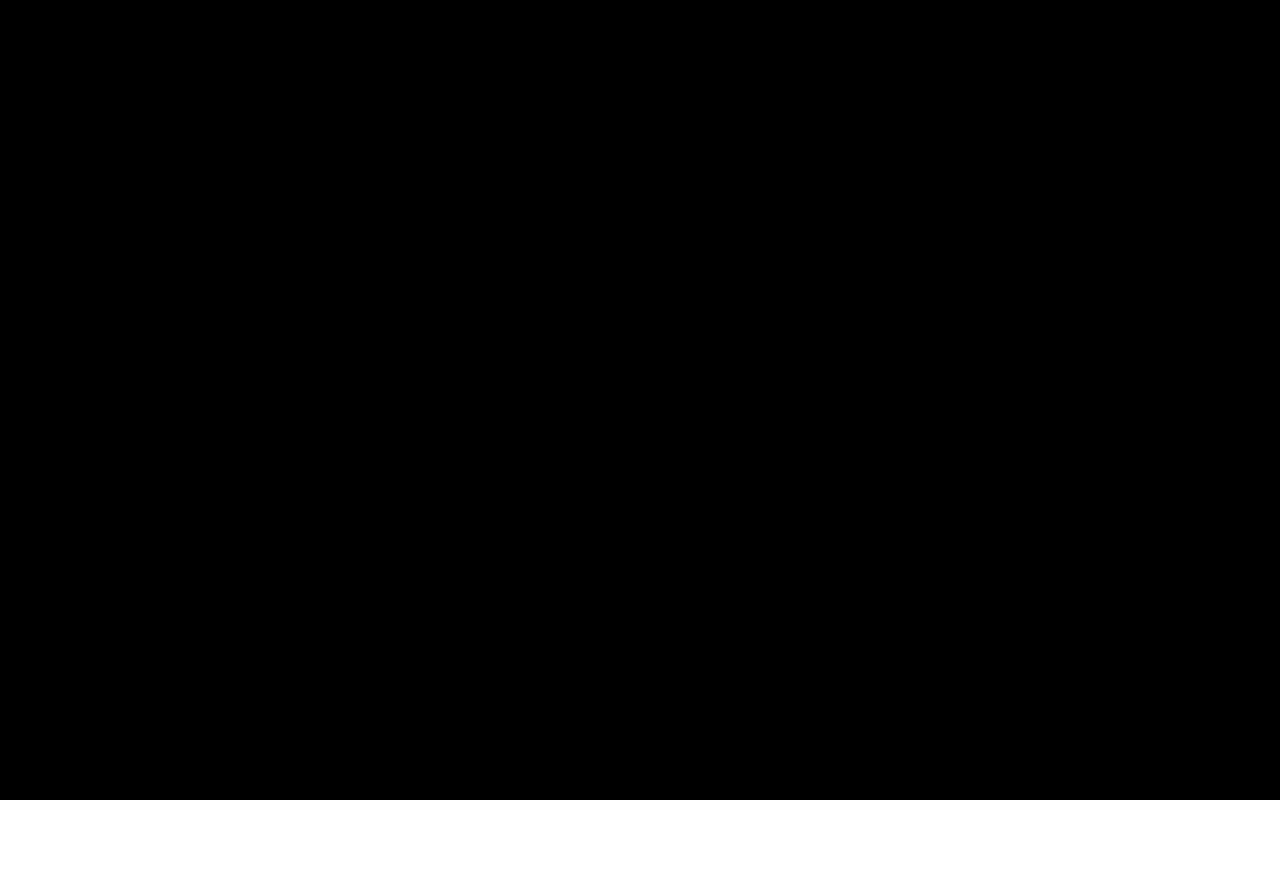
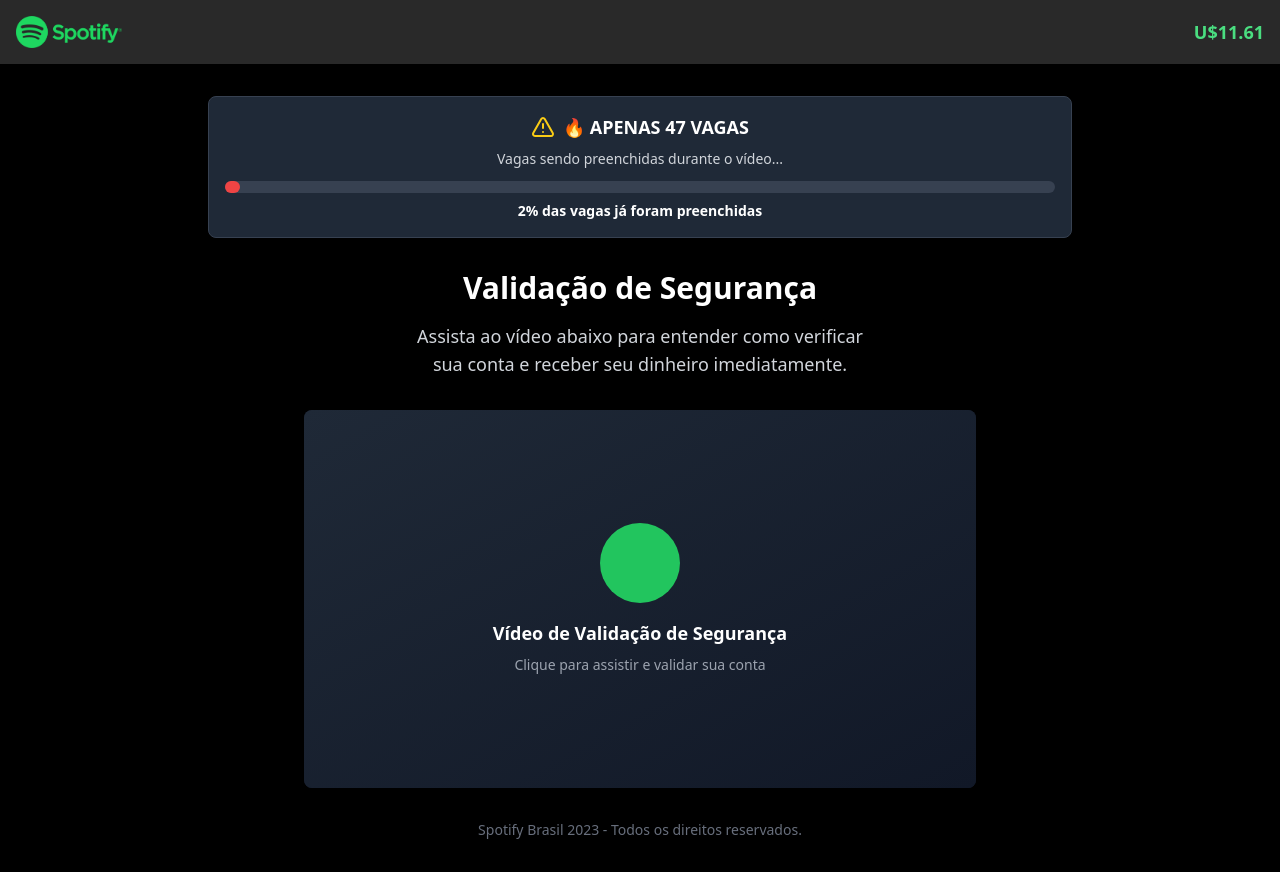
Before and after one commit to pedroarru630/prize-quest-funnel-flow, a React (Vite) app: page /vsl in a window 1280 px wide. Before the commit the page ends 800 px from the top, so only its background shows below. Built offline with nearby package versions, Linux system fonts and the light colour scheme.

Commit message:
Reverted to commit f06c39947b2f8e1a0057c68eff0cd773d4149ca8

```diff
--- a/src/pages/VSL.tsx
+++ b/src/pages/VSL.tsx
@@ -1,41 +1,109 @@
 
-import { useEffect } from 'react';
+import { useState, useEffect } from 'react';
+import { AlertTriangle } from 'lucide-react';
 
 const VSL = () => {
+  const [urgencyCount, setUrgencyCount] = useState(47);
+  const [progress, setProgress] = useState(0);
+  const [percentage, setPercentage] = useState(0);
+
   useEffect(() => {
-    // Create and append the Vturb player script
-    const script = document.createElement("script");
-    script.src = "https://scripts.converteai.net/adf51499-85b4-4638-81dd-a9107287a7d1/players/68646506c53f6b4dad5f83eb/v4/player.js";
-    script.async = true;
-    script.type = "text/javascript";
-    document.head.appendChild(script);
+    // 5 minutes = 300 seconds = 300,000 milliseconds
+    const totalDuration = 300000;
+    const updateInterval = 100; // Update every 100ms for smooth animation
 
-    // Cleanup function to remove script when component unmounts
-    return () => {
-      const existingScript = document.querySelector(`script[src="${script.src}"]`);
-      if (existingScript) {
-        document.head.removeChild(existingScript);
-      }
-    };
+    const timer = setInterval(() => {
+      setProgress(prev => {
+        const newProgress = prev + (updateInterval / totalDuration) * 100;
+        if (newProgress >= 100) {
+          clearInterval(timer);
+          return 100;
+        }
+        return newProgress;
+      });
+    }, updateInterval);
+
+    return () => clearInterval(timer);
   }, []);
 
+  useEffect(() => {
+    setPercentage(Math.round(progress));
+  }, [progress]);
+
   return (
-    <div className="min-h-screen bg-black">
-      <div className="container mx-auto px-4 py-8">
-        {/* Video container with proper constraints */}
-        <div className="max-w-4xl mx-auto">
-          <div className="relative w-full" style={{ aspectRatio: '16/9' }}>
-            <vturb-smartplayer
-              id="vid-68646506c53f6b4dad5f83eb"
-              style={{
-                display: 'block',
-                width: '100%',
-                height: '100%',
-                maxWidth: '100%',
-                maxHeight: '100%'
-              }}
-            />
+    <div className="min-h-screen bg-black text-white">
+      {/* Header with Spotify logo and earnings */}
+      <div className="flex items-center justify-between p-4" style={{ backgroundColor: '#292929' }}>
+        <img
+          src="/lovable-uploads/1cc76a91-706e-4d83-b1ff-759f4dedabee.png"
+          alt="Spotify"
+          className="h-8"
+        />
+        <div className="text-green-400 font-bold text-lg">
+          U$11.61
+        </div>
+      </div>
+
+      {/* Main content */}
+      <div className="container mx-auto px-4 py-8 max-w-4xl">
+        {/* Urgency Alert */}
+        <div className="bg-gray-800 border border-gray-700 rounded-lg p-4 mb-8 text-center">
+          <div className="flex items-center justify-center mb-2">
+            <AlertTriangle className="w-6 h-6 text-yellow-400 mr-2" />
+            <span className="text-white font-bold text-lg">🔥 APENAS {urgencyCount} VAGAS</span>
           </div>
+          <p className="text-gray-300 text-sm mb-3">
+            Vagas sendo preenchidas durante o vídeo...
+          </p>
+          <div className="w-full bg-gray-700 rounded-full h-3 mb-2">
+            <div
+              className="bg-red-500 h-3 rounded-full transition-all duration-100 ease-linear"
+              style={{ width: `${progress}%` }}
+            ></div>
+          </div>
+          <p className="text-white text-sm font-semibold">
+            {percentage}% das vagas já foram preenchidas
+          </p>
+        </div>
+
+        {/* Main Title */}
+        <div className="text-center mb-8">
+          <h1 className="text-3xl font-bold text-white mb-4">
+            Validação de Segurança
+          </h1>
+          <p className="text-gray-300 text-lg">
+            Assista ao vídeo abaixo para entender como verificar<br />
+            sua conta e receber seu dinheiro imediatamente.
+          </p>
+        </div>
+
+        {/* Video Container */}
+        <div className="flex justify-center mb-8">
+          <div className="relative w-full max-w-2xl">
+            <div className="bg-gray-900 rounded-lg overflow-hidden shadow-2xl">
+              {/* Video placeholder - replace with actual video */}
+              <div className="aspect-video bg-gradient-to-br from-gray-800 to-gray-900 flex items-center justify-center">
+                <div className="text-center">
+                  <div className="w-20 h-20 bg-green-500 rounded-full flex items-center justify-center mx-auto mb-4">
+                    <div className="w-0 h-0 border-l-8 border-r-0 border-t-6 border-b-6 border-l-black border-t-transparent border-b-transparent ml-1"></div>
+                  </div>
+                  <p className="text-white text-lg font-semibold">
+                    Vídeo de Validação de Segurança
+                  </p>
+                  <p className="text-gray-400 text-sm mt-2">
+                    Clique para assistir e validar sua conta
+                  </p>
+                </div>
+              </div>
+            </div>
+          </div>
+        </div>
+
+        {/* Bottom info */}
+        <div className="text-center">
+          <p className="text-gray-500 text-sm">
+            Spotify Brasil 2023 - Todos os direitos reservados.
+          </p>
         </div>
       </div>
     </div>
--- a/src/vite-env.d.ts
+++ b/src/vite-env.d.ts
@@ -1,15 +1 @@
-
 /// <reference types="vite/client" />
-
-declare global {
-  namespace JSX {
-    interface IntrinsicElements {
-      'vturb-smartplayer': React.DetailedHTMLProps<React.HTMLAttributes<HTMLElement>, HTMLElement> & {
-        id?: string;
-        style?: React.CSSProperties;
-      };
-    }
-  }
-}
-
-export {};
```
